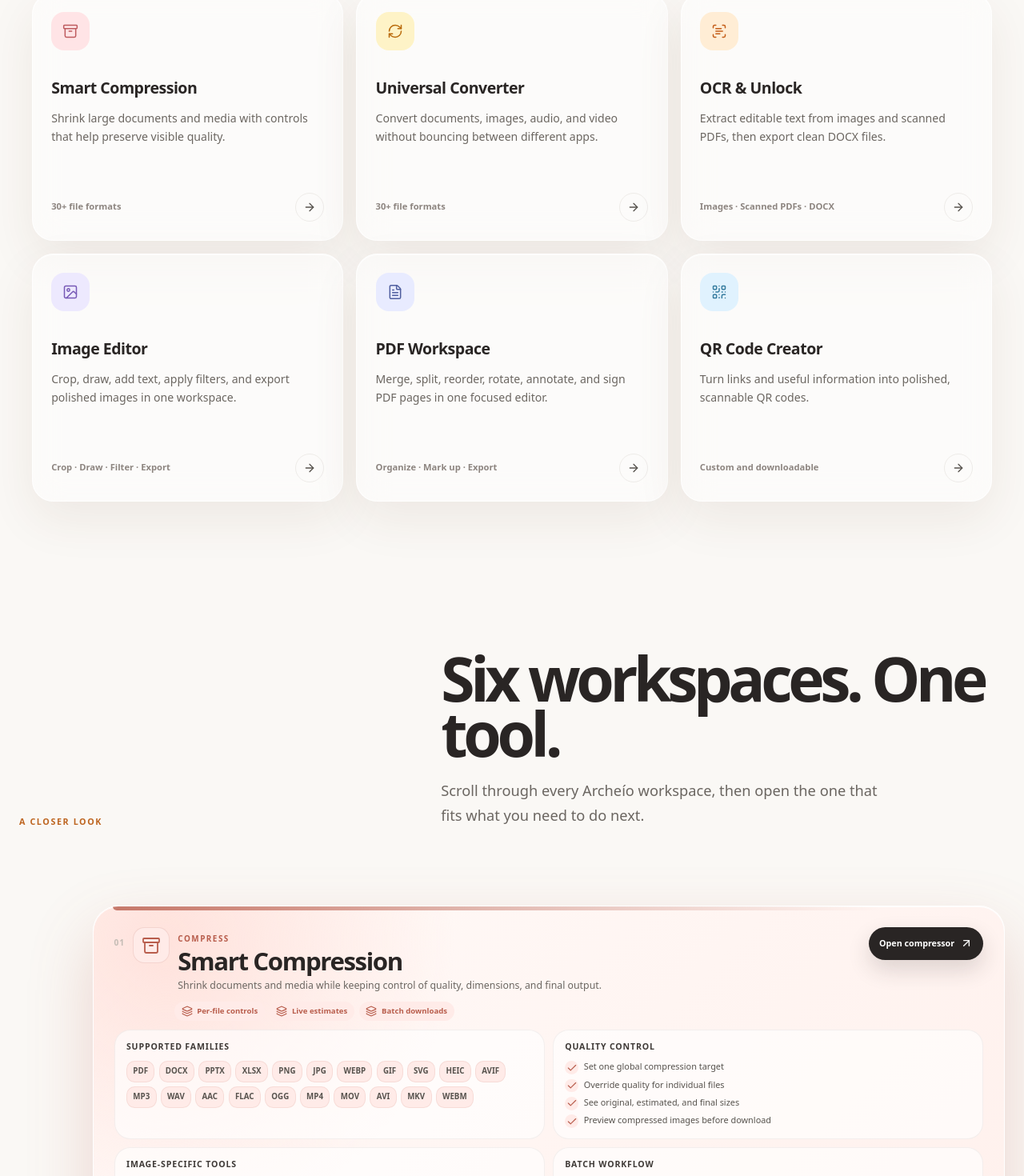
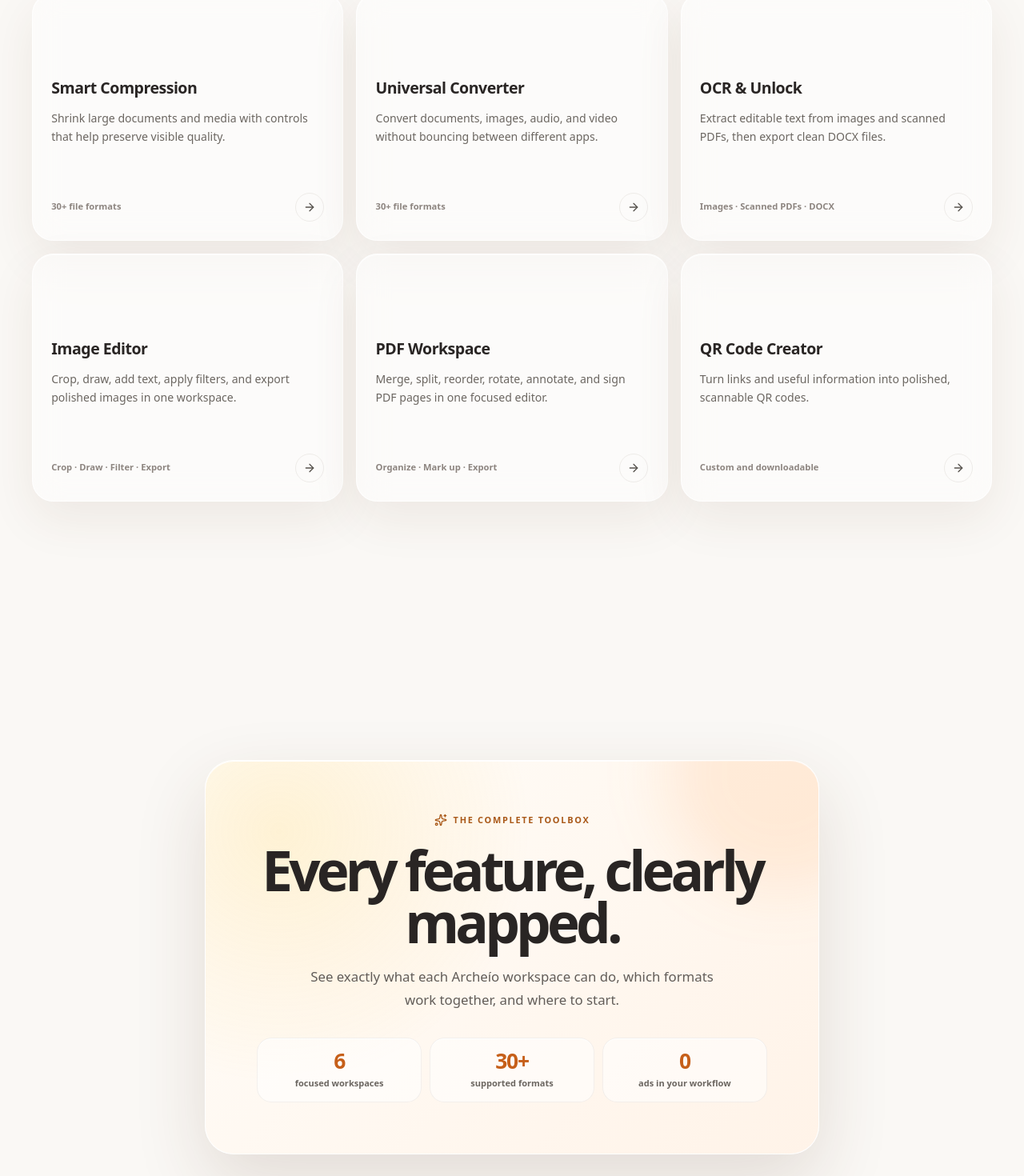
Before and after one commit to LimJiaTzer/Archeio, a React (Vite) app in the folder frontend/: page / in a window 1280 px wide. Shown: the part 1080-2550 px from the top of the page at 80% size. Built offline with nearby package versions, Linux system fonts and the light colour scheme; the HTML template or start-up script is replaced by a standard one; a web font is replaced by a local one; what @ffmpeg/ffmpeg would draw is missing.

Commit message:
feat: connect homepage feature journey

```diff
--- a/frontend/src/App.jsx
+++ b/frontend/src/App.jsx
@@ -19,8 +19,7 @@
 
 // Grouped helpers
 import Header from './components/Header';
-import HomeToolboxGrid from './components/HomeToolboxGrid';
-import WorkspaceStackShowcase from './components/WorkspaceStackShowcase';
+import HomeFeatureJourney from './components/HomeFeatureJourney';
 import { AnimatedGradientBackground } from './components/ui/animated-gradient-background';
 import {
   ArrowRight,
@@ -186,8 +185,7 @@
           </div>
         </section>
 
-        <HomeToolboxGrid />
-        <WorkspaceStackShowcase />
+        <HomeFeatureJourney />
       </main>
 
       <footer className="relative z-10 px-6 pb-8 pt-4 text-sm text-stone-500 lg:px-10">
--- /dev/null
+++ b/frontend/src/components/HomeFeatureJourney.jsx
@@ -0,0 +1,74 @@
+import { useEffect, useRef, useState } from 'react';
+import { LayoutGroup } from 'framer-motion';
+import HomeToolboxGrid from './HomeToolboxGrid';
+import WorkspaceStackShowcase from './WorkspaceStackShowcase';
+
+const ICON_PHASE = {
+  TOOLBOX: 'toolbox',
+  ORBIT: 'orbit',
+  STACK: 'stack',
+};
+
+export default function HomeFeatureJourney() {
+  const toolboxRef = useRef(null);
+  const overviewRef = useRef(null);
+  const stackRef = useRef(null);
+  const frameRef = useRef(null);
+  const [iconPhase, setIconPhase] = useState(ICON_PHASE.TOOLBOX);
+
+  useEffect(() => {
+    const updateIconPhase = () => {
+      frameRef.current = null;
+
+      const overview = overviewRef.current;
+      const stack = stackRef.current;
+      if (!overview || !stack) return;
+
+      const viewportHeight = window.innerHeight;
+      const overviewStart = viewportHeight * 0.72;
+      const stackStart = viewportHeight * 0.68;
+      const nextPhase = stack.getBoundingClientRect().top <= stackStart
+        ? ICON_PHASE.STACK
+        : overview.getBoundingClientRect().top <= overviewStart
+          ? ICON_PHASE.ORBIT
+          : ICON_PHASE.TOOLBOX;
+
+      setIconPhase((currentPhase) => (
+        currentPhase === nextPhase ? currentPhase : nextPhase
+      ));
+    };
+
+    const requestPhaseUpdate = () => {
+      if (frameRef.current !== null) return;
+      frameRef.current = window.requestAnimationFrame(updateIconPhase);
+    };
+
+    updateIconPhase();
+    window.addEventListener('scroll', requestPhaseUpdate, { passive: true });
+    window.addEventListener('resize', requestPhaseUpdate);
+
+    return () => {
+      window.removeEventListener('scroll', requestPhaseUpdate);
+      window.removeEventListener('resize', requestPhaseUpdate);
+      if (frameRef.current !== null) {
+        window.cancelAnimationFrame(frameRef.current);
+      }
+    };
+  }, []);
+
+  return (
+    <LayoutGroup id="home-workspace-icons">
+      <div className="home-feature-journey" data-icon-phase={iconPhase}>
+        <HomeToolboxGrid
+          iconPhase={iconPhase}
+          sectionRef={toolboxRef}
+        />
+        <WorkspaceStackShowcase
+          iconPhase={iconPhase}
+          overviewRef={overviewRef}
+          stackRef={stackRef}
+        />
+      </div>
+    </LayoutGroup>
+  );
+}
--- a/frontend/src/components/HomeToolboxGrid.jsx
+++ b/frontend/src/components/HomeToolboxGrid.jsx
@@ -2,37 +2,32 @@
 import { ArrowRight } from 'lucide-react';
 import { Link } from 'react-router-dom';
 import { orderedWorkspaceFeatures } from '../data/workspaceFeatures';
+import WorkspaceJourneyIcon from './WorkspaceJourneyIcon';
 
 const toolboxCopy = {
   compress: {
     description: 'Shrink large documents and media with controls that help preserve visible quality.',
     detail: '30+ file formats',
-    accent: 'rose',
   },
   convert: {
     description: 'Convert documents, images, audio, and video without bouncing between different apps.',
     detail: '30+ file formats',
-    accent: 'amber',
   },
   ocr: {
     description: 'Extract editable text from images and scanned PDFs, then export clean DOCX files.',
     detail: 'Images · Scanned PDFs · DOCX',
-    accent: 'orange',
   },
   'image-editor': {
     description: 'Crop, draw, add text, apply filters, and export polished images in one workspace.',
     detail: 'Crop · Draw · Filter · Export',
-    accent: 'violet',
   },
   pdf: {
     description: 'Merge, split, reorder, rotate, annotate, and sign PDF pages in one focused editor.',
     detail: 'Organize · Mark up · Export',
-    accent: 'indigo',
   },
   qr: {
     description: 'Turn links and useful information into polished, scannable QR codes.',
     detail: 'Custom and downloadable',
-    accent: 'sky',
   },
 };
 
@@ -170,8 +165,7 @@
   );
 }
 
-function ToolCard({ feature, reducedMotion }) {
-  const Icon = feature.icon;
+function ToolCard({ feature, iconPhase, reducedMotion }) {
   const copy = toolboxCopy[feature.id];
 
   return (
@@ -181,8 +175,16 @@
       variants={toolCardVariants}
       whileHover={reducedMotion ? undefined : { y: -5 }}
     >
-      <div className={`tool-icon tool-icon-${copy.accent}`}>
-        <Icon className="h-5 w-5" strokeWidth={1.8} aria-hidden="true" />
+      <div className="tool-icon-slot" aria-hidden="true">
+        {iconPhase === 'toolbox' && (
+          <WorkspaceJourneyIcon
+            className="tool-icon"
+            feature={feature}
+            layoutId={
+              reducedMotion ? undefined : `home-workspace-icon-${feature.id}`
+            }
+          />
+        )}
       </div>
       <div className="min-w-0">
         <h3>{feature.title}</h3>
@@ -198,12 +200,13 @@
   );
 }
 
-export default function HomeToolboxGrid() {
+export default function HomeToolboxGrid({ iconPhase, sectionRef }) {
   const shouldReduceMotion = useReducedMotion();
 
   return (
     <section
       id="tools"
+      ref={sectionRef}
       className="scroll-mt-32 px-6 py-24 lg:px-10"
       aria-labelledby="home-toolbox-title"
     >
@@ -237,6 +240,7 @@
           {orderedWorkspaceFeatures.map((feature) => (
             <ToolCard
               feature={feature}
+              iconPhase={iconPhase}
               reducedMotion={shouldReduceMotion}
               key={feature.id}
             />
--- /dev/null
+++ b/frontend/src/components/WorkspaceJourneyIcon.jsx
@@ -0,0 +1,25 @@
+import { motion } from 'framer-motion';
+
+export default function WorkspaceJourneyIcon({
+  className = '',
+  compact = false,
+  feature,
+  layoutId,
+}) {
+  const Icon = feature.icon;
+
+  return (
+    <motion.span
+      className={`workspace-journey-icon ${className}`.trim()}
+      data-tone={feature.tone}
+      layoutId={layoutId}
+      transition={{ type: 'spring', stiffness: 210, damping: 27 }}
+    >
+      <Icon
+        className={compact ? 'h-4 w-4' : 'h-5 w-5'}
+        strokeWidth={compact ? 1.9 : 1.8}
+        aria-hidden="true"
+      />
+    </motion.span>
+  );
+}
--- a/frontend/src/components/WorkspaceStackShowcase.jsx
+++ b/frontend/src/components/WorkspaceStackShowcase.jsx
@@ -1,8 +1,9 @@
 import { useEffect, useRef, useState } from 'react';
-import { LayoutGroup, motion, useReducedMotion } from 'framer-motion';
+import { motion, useReducedMotion } from 'framer-motion';
 import { ArrowUpRight, Layers3, Sparkles } from 'lucide-react';
 import { Link } from 'react-router-dom';
 import FeatureDetailGroup from './features/FeatureDetailGroup';
+import WorkspaceJourneyIcon from './WorkspaceJourneyIcon';
 import { orderedWorkspaceFeatures } from '../data/workspaceFeatures';
 
 const orbitPositions = [
@@ -14,29 +15,33 @@
   { x: '79%', y: '78%' },
 ];
 
-function WorkspaceIcon({ feature, compact = false, showLabel = true }) {
-  const Icon = feature.icon;
-
+function WorkspaceIcon({
+  feature,
+  compact = false,
+  layoutId,
+  showLabel = true,
+}) {
   return (
     <>
-      <span className="home-workspace-icon">
-        <Icon
-          className={compact ? 'h-4 w-4' : 'h-5 w-5'}
-          strokeWidth={1.9}
-          aria-hidden="true"
+      <WorkspaceJourneyIcon
+        className="home-workspace-icon"
+        compact={compact}
+        feature={feature}
+        layoutId={layoutId}
       />
-      </span>
       {showLabel && <span className="home-workspace-icon-label">{feature.kicker}</span>}
     </>
   );
 }
 
-export default function WorkspaceStackShowcase() {
+export default function WorkspaceStackShowcase({
+  iconPhase,
+  overviewRef,
+  stackRef,
+}) {
   const shouldReduceMotion = useReducedMotion();
   const sentinelsRef = useRef([]);
-  const finaleRef = useRef(null);
   const [activeIndex, setActiveIndex] = useState(0);
-  const [showOrbit, setShowOrbit] = useState(false);
 
   const handleWorkspaceJump = (event, index) => {
     const sentinel = sentinelsRef.current[index];
@@ -81,24 +86,12 @@
       },
     );
 
-    const finaleObserver = new IntersectionObserver(
-      ([entry]) => setShowOrbit(entry.isIntersecting),
-      {
-        rootMargin: '-18% 0px -18% 0px',
-        threshold: 0.08,
-      },
-    );
-
     sentinelsRef.current.forEach((sentinel) => {
       if (sentinel) cardObserver.observe(sentinel);
     });
 
-    const finale = finaleRef.current;
-    if (finale) finaleObserver.observe(finale);
-
     return () => {
       cardObserver.disconnect();
-      finaleObserver.disconnect();
     };
   }, []);
 
@@ -108,6 +101,80 @@
       className="home-workspace-showcase"
       aria-labelledby="workspace-showcase-title"
     >
+      <section
+        className="home-feature-map-stage"
+        id="home-feature-map"
+        ref={overviewRef}
+        aria-labelledby="home-feature-map-title"
+      >
+        <motion.div
+          className="home-feature-map-card"
+          initial={shouldReduceMotion ? false : { opacity: 0, y: 34, scale: 0.98 }}
+          whileInView={{ opacity: 1, y: 0, scale: 1 }}
+          viewport={{ once: true, amount: 0.35 }}
+          transition={{ duration: 0.7, ease: [0.22, 1, 0.36, 1] }}
+        >
+          <span className="features-eyebrow">
+            <Sparkles className="h-4 w-4" aria-hidden="true" />
+            The complete toolbox
+          </span>
+          <h2 id="home-feature-map-title">Every feature, clearly mapped.</h2>
+          <p>
+            See exactly what each Archeío workspace can do, which formats
+            work together, and where to start.
+          </p>
+
+          <div className="features-stats" aria-label="Product overview">
+            <div>
+              <strong>6</strong>
+              <span>focused workspaces</span>
+            </div>
+            <div>
+              <strong>30+</strong>
+              <span>supported formats</span>
+            </div>
+            <div>
+              <strong>0</strong>
+              <span>ads in your workflow</span>
+            </div>
+          </div>
+        </motion.div>
+
+        {iconPhase === 'orbit' && (
+          <nav className="home-feature-orbit" aria-label="Jump to a workspace">
+            {orderedWorkspaceFeatures.map((feature, index) => (
+              <motion.div
+                className="home-feature-orbit-motion"
+                style={{
+                  '--orbit-x': orbitPositions[index].x,
+                  '--orbit-y': orbitPositions[index].y,
+                  '--orbit-delay': `${index * -1.15}s`,
+                }}
+                initial={shouldReduceMotion ? false : { opacity: 0, scale: 0.92 }}
+                animate={{ opacity: 1, scale: 1 }}
+                transition={{ duration: 0.25, delay: index * 0.035 }}
+                key={feature.id}
+              >
+                <a
+                  href={`#home-${feature.id}`}
+                  className="home-feature-orbit-link"
+                  data-tone={feature.tone}
+                  aria-label={`Jump to ${feature.title}`}
+                  onClick={(event) => handleWorkspaceJump(event, index)}
+                >
+                  <WorkspaceIcon
+                    feature={feature}
+                    layoutId={
+                      shouldReduceMotion ? undefined : `home-workspace-icon-${feature.id}`
+                    }
+                  />
+                </a>
+              </motion.div>
+            ))}
+          </nav>
+        )}
+      </section>
+
       <div className="home-workspace-intro">
         <span className="section-label">A CLOSER LOOK</span>
         <div>
@@ -119,18 +186,13 @@
         </div>
       </div>
 
-      <LayoutGroup id="home-workspace-icons">
-        <div className="home-workspace-experience">
+      <div className="home-workspace-experience" ref={stackRef}>
         <aside className="home-workspace-rail">
-            {!showOrbit && (
+          {iconPhase === 'stack' && (
             <nav className="home-workspace-rail-list" aria-label="Workspace shortcuts">
               {orderedWorkspaceFeatures.map((feature, index) => (
                 <motion.div
                   className="home-workspace-rail-motion"
-                    layoutId={
-                      shouldReduceMotion ? undefined : `home-workspace-icon-${feature.id}`
-                    }
-                    transition={{ type: 'spring', stiffness: 220, damping: 26 }}
                   key={feature.id}
                 >
                   <a
@@ -143,7 +205,14 @@
                     aria-label={`Jump to ${feature.title}`}
                     onClick={(event) => handleWorkspaceJump(event, index)}
                   >
-                      <WorkspaceIcon feature={feature} compact showLabel={false} />
+                    <WorkspaceIcon
+                      feature={feature}
+                      compact
+                      layoutId={
+                        shouldReduceMotion ? undefined : `home-workspace-icon-${feature.id}`
+                      }
+                      showLabel={false}
+                    />
                   </a>
                 </motion.div>
               ))}
@@ -215,78 +284,8 @@
               );
             })}
           </div>
-
-            <section
-              className="home-feature-map-stage"
-              ref={finaleRef}
-              aria-labelledby="home-feature-map-title"
-            >
-              <motion.div
-                className="home-feature-map-card"
-                initial={shouldReduceMotion ? false : { opacity: 0, y: 34, scale: 0.98 }}
-                whileInView={{ opacity: 1, y: 0, scale: 1 }}
-                viewport={{ once: true, amount: 0.35 }}
-                transition={{ duration: 0.7, ease: [0.22, 1, 0.36, 1] }}
-              >
-                <span className="features-eyebrow">
-                  <Sparkles className="h-4 w-4" aria-hidden="true" />
-                  The complete toolbox
-                </span>
-                <h2 id="home-feature-map-title">Every feature, clearly mapped.</h2>
-                <p>
-                  See exactly what each Archeío workspace can do, which formats
-                  work together, and where to start.
-                </p>
-
-                <div className="features-stats" aria-label="Product overview">
-                  <div>
-                    <strong>6</strong>
-                    <span>focused workspaces</span>
-                  </div>
-                  <div>
-                    <strong>30+</strong>
-                    <span>supported formats</span>
-                  </div>
-                  <div>
-                    <strong>0</strong>
-                    <span>ads in your workflow</span>
         </div>
       </div>
-              </motion.div>
-
-              {showOrbit && (
-                <nav className="home-feature-orbit" aria-label="Jump to a workspace">
-                  {orderedWorkspaceFeatures.map((feature, index) => (
-                    <motion.div
-                      className="home-feature-orbit-motion"
-                      layoutId={
-                        shouldReduceMotion ? undefined : `home-workspace-icon-${feature.id}`
-                      }
-                      style={{
-                        '--orbit-x': orbitPositions[index].x,
-                        '--orbit-y': orbitPositions[index].y,
-                        '--orbit-delay': `${index * -1.15}s`,
-                      }}
-                      transition={{ type: 'spring', stiffness: 185, damping: 24 }}
-                      key={feature.id}
-                    >
-                      <a
-                        href={`#home-${feature.id}`}
-                        className="home-feature-orbit-link"
-                        data-tone={feature.tone}
-                        aria-label={`Jump to ${feature.title}`}
-                        onClick={(event) => handleWorkspaceJump(event, index)}
-                      >
-                        <WorkspaceIcon feature={feature} />
-                      </a>
-                    </motion.div>
-                  ))}
-                </nav>
-              )}
-            </section>
-          </div>
-        </div>
-      </LayoutGroup>
     </section>
   );
 }
--- a/frontend/src/index.css
+++ b/frontend/src/index.css
@@ -1508,36 +1508,14 @@
   height: 3rem;
   place-items: center;
   border-radius: 1rem;
-}
-
-.tool-icon-orange {
-  background: #ffedd5;
-  color: #c45d18;
-}
-
-.tool-icon-amber {
-  background: #fef3c7;
-  color: #b96a0b;
-}
-
-.tool-icon-rose {
-  background: #ffe4e6;
-  color: #be5b5f;
-}
-
-.tool-icon-violet {
-  background: #ede9fe;
-  color: #7759b6;
-}
-
-.tool-icon-indigo {
-  background: #e8ebff;
-  color: #4f5e9f;
-}
-
-.tool-icon-sky {
-  background: #e0f2fe;
-  color: #367c9f;
+  background: var(--feature-soft);
+  color: var(--feature-accent);
+}
+
+.tool-icon-slot {
+  width: 3rem;
+  height: 3rem;
+  flex: 0 0 auto;
 }
 
 .tool-card h3 {
@@ -1643,36 +1621,42 @@
   position: relative;
 }
 
+.workspace-journey-icon,
 .home-workspace-rail-link,
 .home-feature-orbit-link {
   --feature-accent: #c65f19;
   --feature-soft: #fff7ed;
 }
 
+.workspace-journey-icon[data-tone="amber"],
 .home-workspace-rail-link[data-tone="amber"],
 .home-feature-orbit-link[data-tone="amber"] {
   --feature-accent: #b7790b;
   --feature-soft: #fffbeb;
 }
 
+.workspace-journey-icon[data-tone="rose"],
 .home-workspace-rail-link[data-tone="rose"],
 .home-feature-orbit-link[data-tone="rose"] {
   --feature-accent: #bd5e48;
   --feature-soft: #fff1f2;
 }
 
+.workspace-journey-icon[data-tone="violet"],
 .home-workspace-rail-link[data-tone="violet"],
 .home-feature-orbit-link[data-tone="violet"] {
   --feature-accent: #7656a8;
   --feature-soft: #f5f3ff;
 }
 
+.workspace-journey-icon[data-tone="indigo"],
 .home-workspace-rail-link[data-tone="indigo"],
 .home-feature-orbit-link[data-tone="indigo"] {
   --feature-accent: #4f5e9f;
   --feature-soft: #eef2ff;
 }
 
+.workspace-journey-icon[data-tone="sky"],
 .home-workspace-rail-link[data-tone="sky"],
 .home-feature-orbit-link[data-tone="sky"] {
   --feature-accent: #27799a;
@@ -1974,10 +1958,10 @@
 .home-feature-map-stage {
   position: relative;
   display: grid;
+  width: min(100%, 80rem);
   min-height: 48rem;
   place-items: center;
-  margin-top: clamp(7rem, 14vw, 12rem);
-  margin-bottom: 5rem;
+  margin: 0 auto clamp(5rem, 10vw, 8rem);
   scroll-margin-top: 7rem;
 }
 
@@ -2193,8 +2177,7 @@
     display: flex;
     min-height: 0;
     flex-direction: column;
-    margin-top: 6rem;
-    margin-bottom: 3rem;
+    margin-bottom: 4.5rem;
   }
 
   .home-feature-map-card {
```
Also changed, not shown: 1 other file (tests, documents, lock files or other folders). Lines whose indentation alone changed are shown as unchanged.
